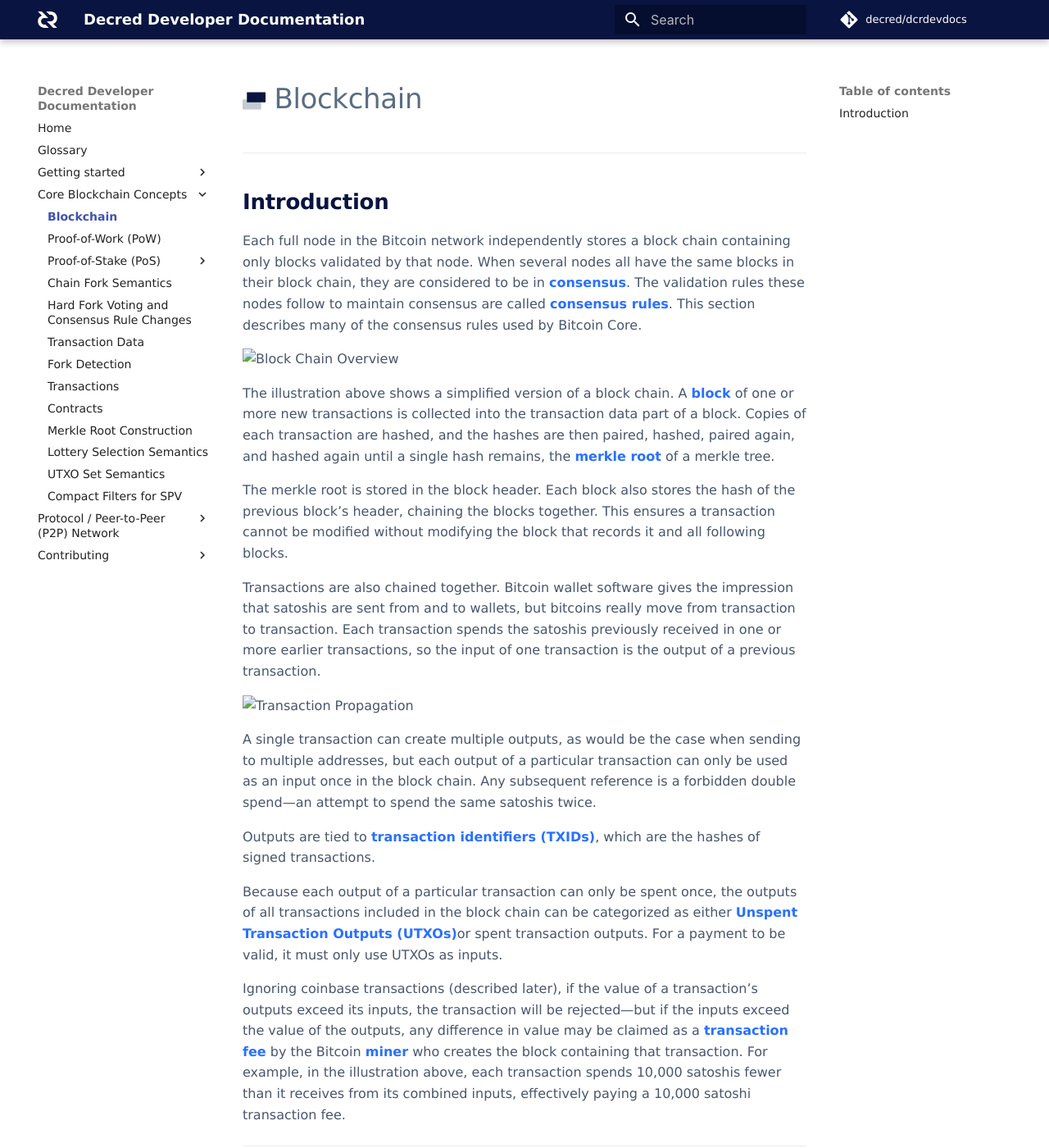
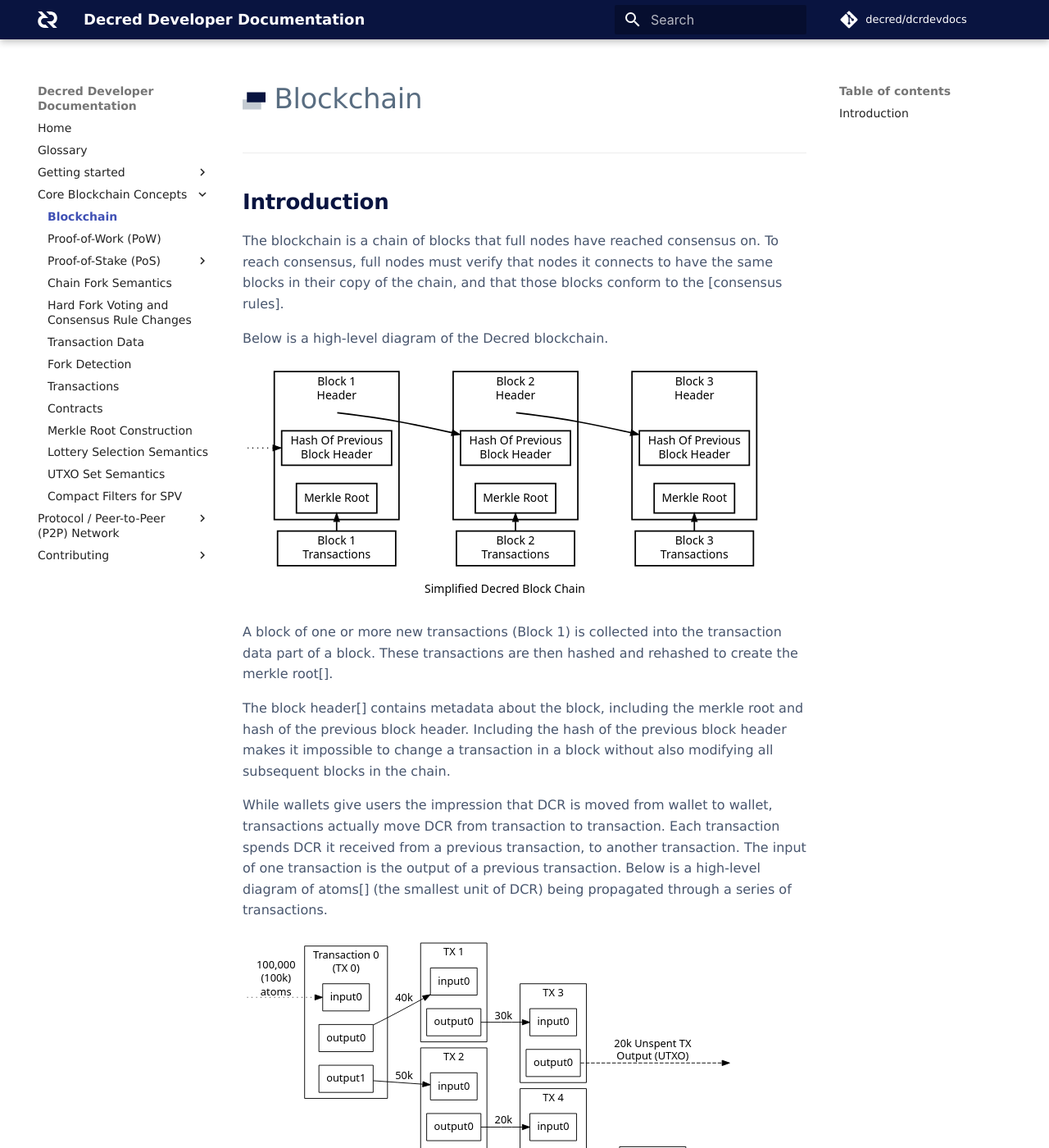
Before and after one commit to decred/dcrdevdocs, an MkDocs documentation site: the page built from docs/core-blockchain-concepts/blockchain.md, in a window 1280 px wide and 1400 px high. Shown: the whole window at 82% size. Built offline with MkDocs 1.6.1 and Material for MkDocs 9.7.7, drawn with Linux system fonts in a browser that asks for light colours; some web fonts are replaced; comment, search, counter and statistics services are not loaded; some of the changed text lies outside the part shown.

Commit message:
Translate btc blockchain page to dcr

```diff
--- a/docs/core-blockchain-concepts/blockchain.md
+++ b/docs/core-blockchain-concepts/blockchain.md
@@ -4,61 +4,48 @@
 
 ## Introduction
 
-Each full node in the Bitcoin network independently stores a block chain
-containing only blocks validated by that node. When several nodes all
-have the same blocks in their block chain, they are considered to be in
-[consensus](/en/glossary/consensus). The validation rules these
-nodes follow to maintain consensus are called [consensus
-rules](/en/glossary/consensus-rules). This section describes many of
-the consensus rules used by Bitcoin Core.
+
+The blockchain is a chain of blocks that full nodes have reached
+consensus on. To reach consensus, full nodes must verify that
+nodes it connects to have the same blocks in their copy of the
+chain, and that those blocks conform to the [consensus rules].
+
+Below is a high-level diagram of the Decred blockchain.
 
 ![Block Chain Overview](../img/core-blockchain-concepts/blockchain-overview.svg)
 
-The illustration above shows a simplified version of a block chain.
-A [block](/en/glossary/block) of one or more new transactions
-is collected into the transaction data part of a block.
-Copies of each transaction are hashed, and the hashes are then paired,
-hashed, paired again, and hashed again until a single hash remains, the
-[merkle root](/en/glossary/merkle-root) of a merkle tree.
+A block of one or more new transactions (Block 1) is collected into
+the transaction data part of a block. These transactions are then
+hashed and rehashed to create the merkle root[].
 
-The merkle root is stored in the block header. Each block also
-stores the hash of the previous block's header, chaining the blocks
-together. This ensures a transaction cannot be modified without
-modifying the block that records it and all following blocks.
+The block header[] contains metadata about the block, including
+the merkle root and hash of the previous block header. Including
+the hash of the previous block header makes it impossible to change
+a transaction in a block without also modifying all subsequent blocks
+in the chain.
 
-Transactions are also chained together. Bitcoin wallet software gives
-the impression that satoshis are sent from and to wallets, but
-bitcoins really move from transaction to transaction. Each
-transaction spends the satoshis previously received in one or more earlier
-transactions, so the input of one transaction is the output of a
-previous transaction.
+While wallets give users the impression that DCR is moved from wallet
+to wallet, transactions actually move DCR from transaction to
+transaction. Each transaction spends DCR it received from a
+previous transaction, to another transaction. The input of one
+transaction is the output of a previous transaction. Below is a
+high-level diagram of atoms[] (the smallest unit of DCR) being propagated through a series
+of transactions.
 
 ![Transaction Propagation](../img/core-blockchain-concepts/transaction-propagation.svg)
 
-A single transaction can create multiple outputs, as would be
-the case when sending to multiple addresses, but each output of
-a particular transaction can only be used as an input once in the
-block chain. Any subsequent reference is a forbidden double
-spend---an attempt to spend the same satoshis twice.
+A transaction can create multiple outputs. However, each output
+can only be used as an input once. Any attempt to create a subsequent
+output is considered a double spend, which is forbidden by the
+consensus rules.
 
-Outputs are tied to [transaction identifiers (TXIDs)](/en/glossary/txid), which are the hashes
-of signed transactions.
+Transaction outputs that have been spent are called transaction
+outputs. Transaction outputs that have not been spent are called
+[Unspent Transaction Outputs (UTXOs)](/en/glossary/unspent-transaction-output).
+ For a payment to be valid, it must only contain UTXOs as
+inputs.
 
-Because each output of a particular transaction can only be spent once,
-the outputs of all transactions included in the block chain can be categorized as either
-[Unspent Transaction Outputs (UTXOs)](/en/glossary/unspent-transaction-output)or spent transaction outputs. For a
-payment to be valid, it must only use UTXOs as inputs.
-
-Ignoring coinbase transactions (described later), if the value of a
-transaction's outputs exceed its inputs, the transaction will be
-rejected---but if the inputs exceed the value of the outputs, any
-difference in value may be claimed as a [transaction
-fee](/en/glossary/transaction-fee) by the Bitcoin
-[miner](/en/glossary/mining) who creates the block containing that
-transaction.
-For example, in the illustration above, each transaction spends 10,000 satoshis
-fewer than it receives from its combined inputs, effectively paying a 10,000
-satoshi transaction fee.
+For more on transactions, see the Transactions page[].
 
 
 
```
Also changed, not shown: docs/img/core-blockchain-concepts/blockchain-overview.svg (added), docs/img/core-blockchain-concepts/transaction-propagation.svg (added).
